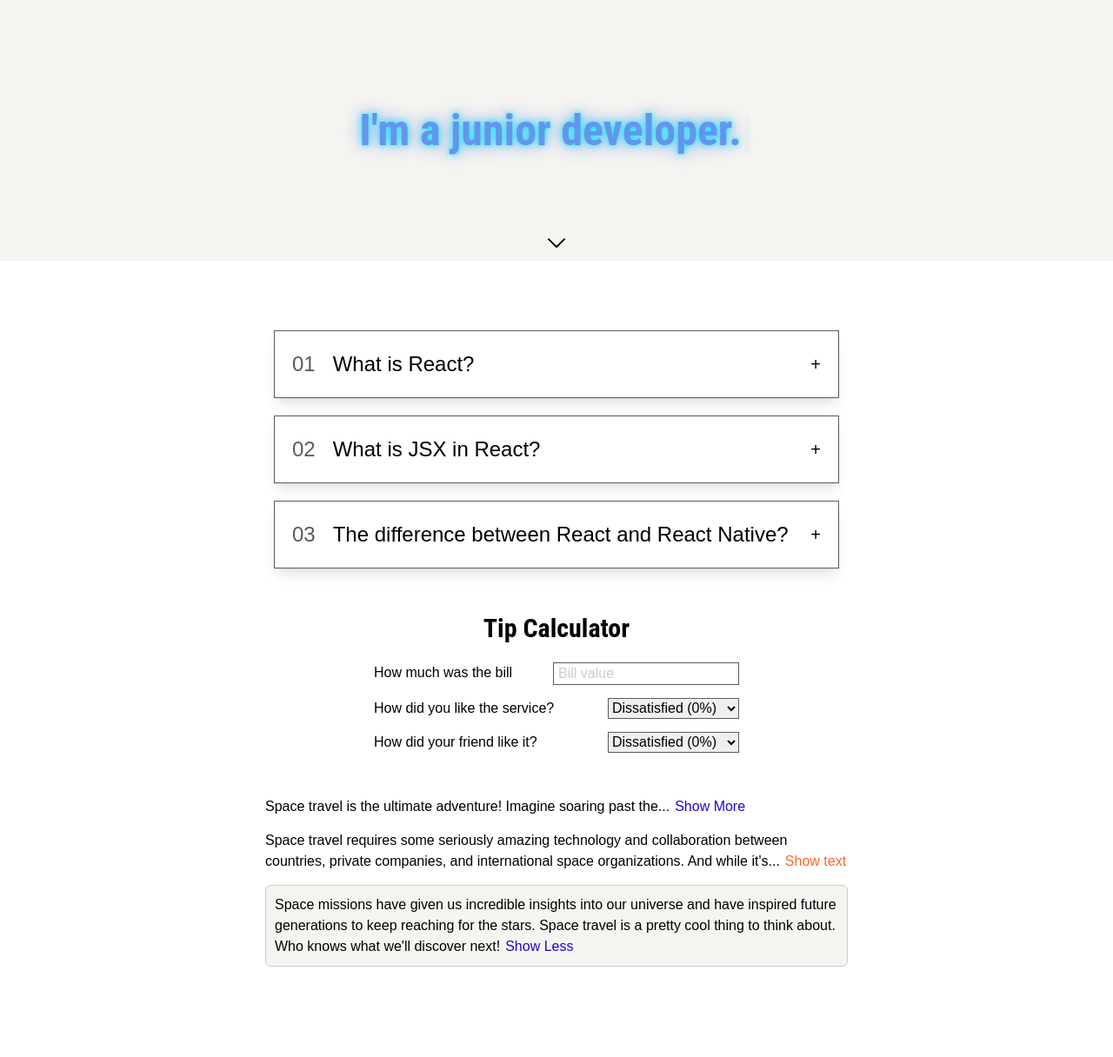
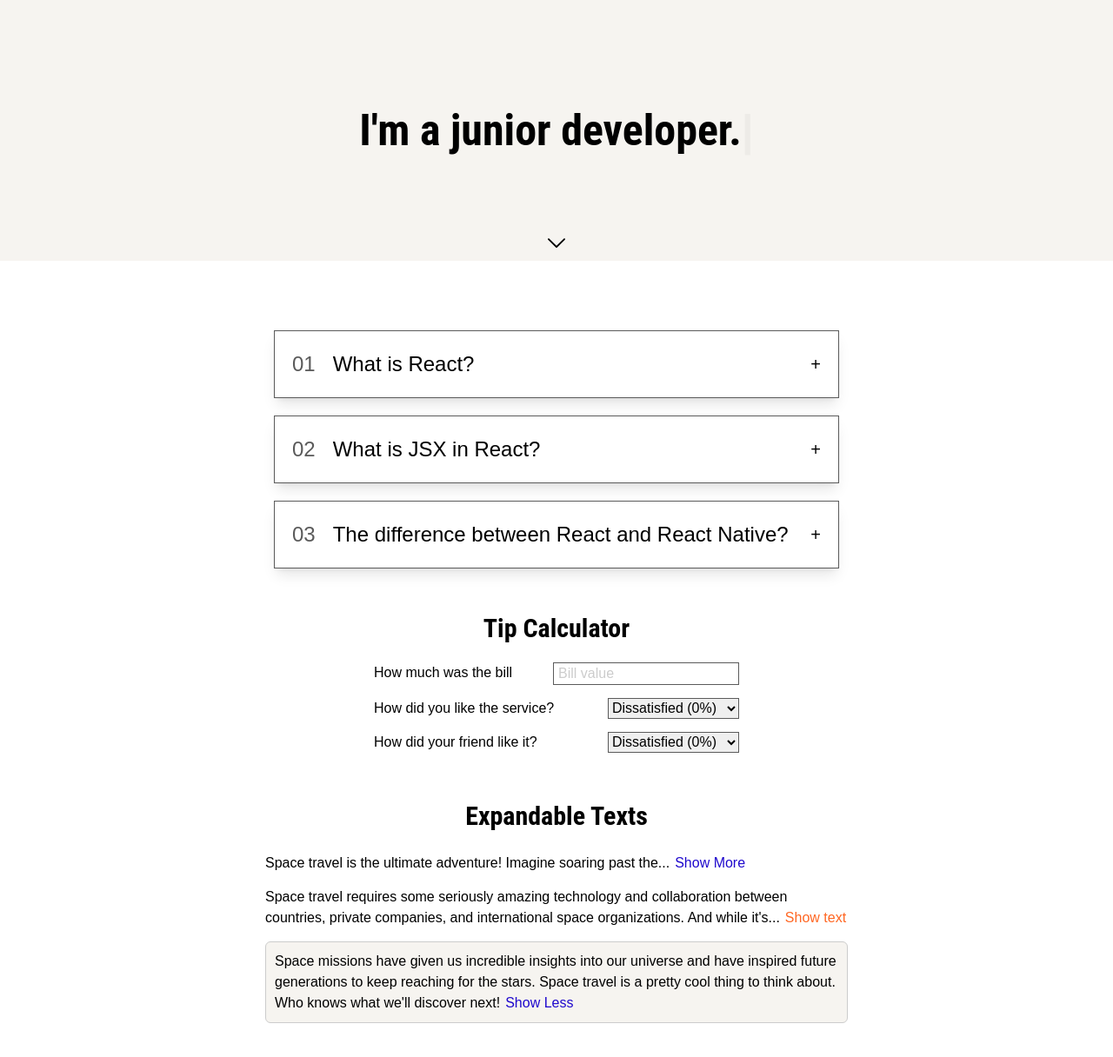
Before and after one commit to Alex-MI10/mini-projects, a React (Create React App) app: page / in a window 1280 px wide. Shown: the top 1216 px of the page at 87% size. Before the commit the page ends 1162 px from the top, so only its background shows below. Built offline with nearby package versions, Linux system fonts and the light colour scheme.

Commit message:
updates for css and title updates

```diff
--- a/src/BeginningText/StartText.js
+++ b/src/BeginningText/StartText.js
@@ -12,7 +12,7 @@ export default function Hero() {
       "Hi!",
       "I'm a junior developer.",
       "This is my website!",
-      "Here You will see a bunch of components that I made.",
+      "Here, you will see a bunch of components that I made.",
     ];
     const cursor = gsap.to(".cursor", {
       opacity: 0,
--- a/src/BeginningText/style.scss
+++ b/src/BeginningText/style.scss
@@ -2,7 +2,7 @@
   @apply bg-hard-white overflow-hidden relative text-center;
 
   @apply h-300
-    text-blue-100
+    text-black
     md:mb-80
     mb-40
     px-20
@@ -20,7 +20,6 @@
 
   &--neon-text {
     @apply font-roboto;
-    text-shadow: 0 0 7px rgb(0, 242, 255), 0 0 21px;
   }
 
   &--arrow-down {
--- a/src/Expand/TextExpand.js
+++ b/src/Expand/TextExpand.js
@@ -1,9 +1,11 @@
-import { useState } from "react";
+import { useState, useEffect, useRef } from "react";
+import { gsap } from "gsap";
 import "./styles.scss";
 
 export default function TextExpand() {
   return (
     <div className="expandable-container">
+      <div className="expandable-container--title">Expandable Texts</div>
       <TextExpander className="expandable-container--text">
         Space travel is the ultimate adventure! Imagine soaring past the stars
         and exploring new worlds. It's the stuff of dreams and science fiction,
--- a/src/Expand/styles.scss
+++ b/src/Expand/styles.scss
@@ -21,6 +21,11 @@
     mx-auto
     mb-50
     px-15;
+
+  &--title {
+    @apply text-30 font-bold font-roboto text-center mb-20;
+  }
+
   &--text {
     @apply mb-15;
   }
```
